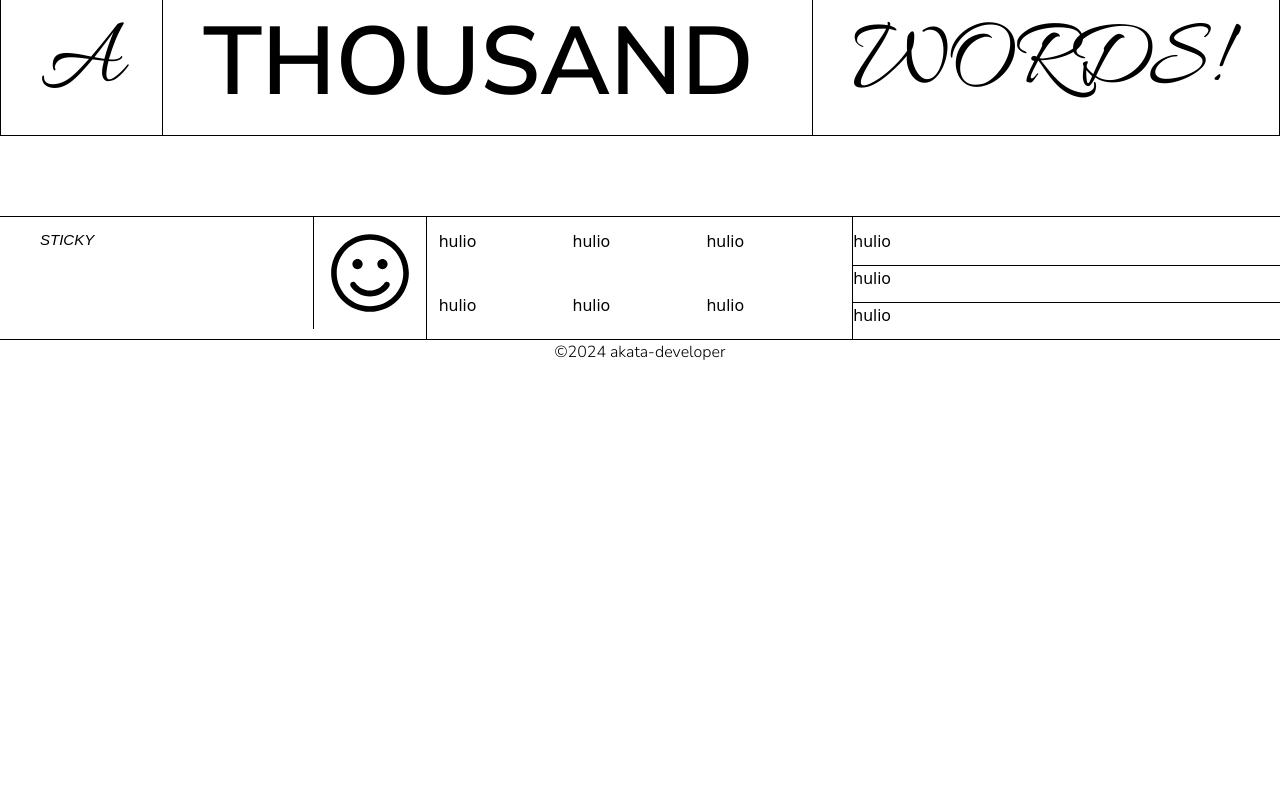
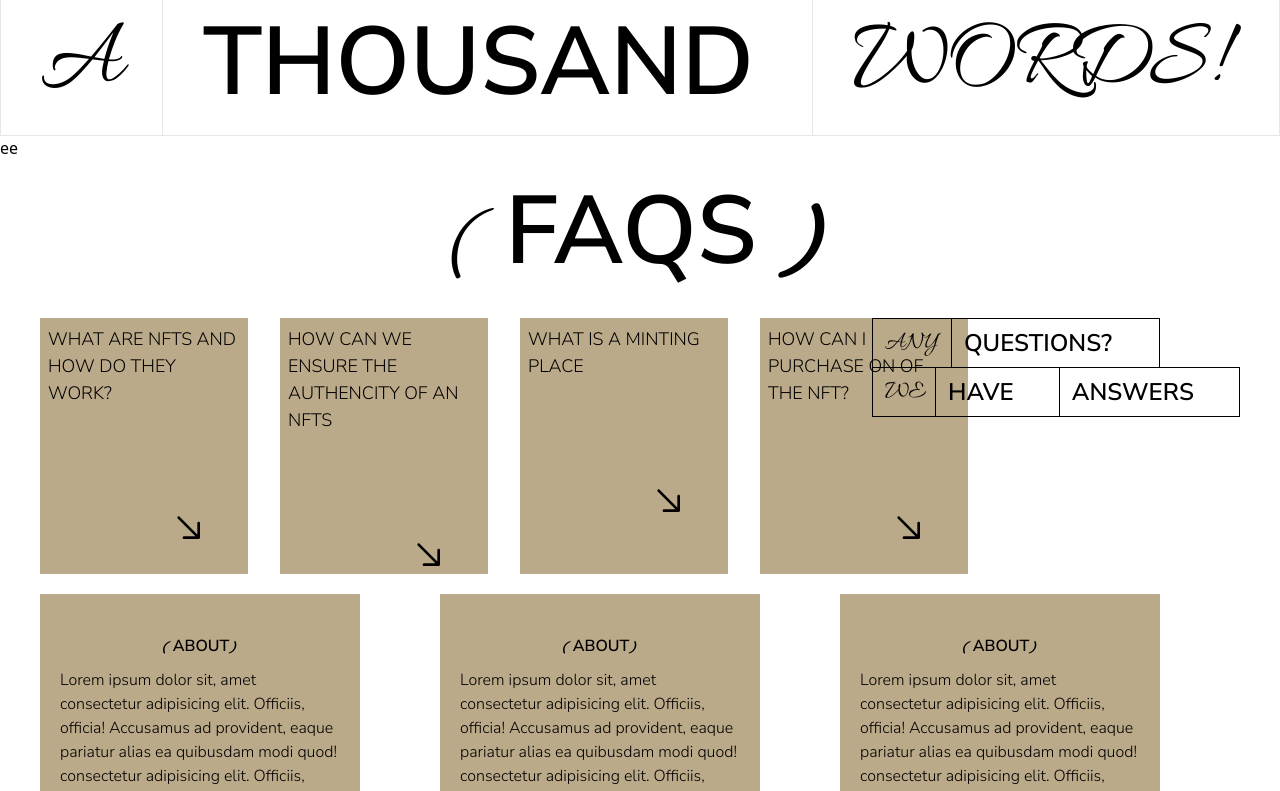
Before and after one commit to Baah-Danso-Kenneth/celo-bootCamp-nft-project, a Next.js app in the folder frontend/: page / in a window 1280 px wide. Shown: the part 820-1611 px from the top of the page. Before the commit the page ends 1184 px from the top, so only its background shows below. Built offline with nearby package versions, Linux system fonts and the light colour scheme; a web font is replaced by a local one.

Commit message:
Add UI for various components

```diff
--- a/frontend/src/app/page.tsx
+++ b/frontend/src/app/page.tsx
@@ -1,9 +1,11 @@
 import BannerPage from '@/components/sections/landingPage/bannerPage'
 import Footer from '@/components/shared/Footer'
 import Header from '@/components/shared/Header'
+import Faqs from '@/components/ui/faqs'
+import RotationText from '@/components/ui/rotationText'
 import TableParts from '@/components/ui/tableParts'
 import React from 'react'
-
+import AboutContent from '../components/sections/landingPage/aboutContent';
 
 function Home() {
   return (
@@ -12,6 +14,9 @@ function Home() {
       <Header/>
       <BannerPage/>
       <TableParts/>
+      <RotationText/>
+      <Faqs/>
+      <AboutContent/>
       <Footer/>
     </div>
   )
--- /dev/null
+++ b/frontend/src/components/ui/faqs/index.tsx
@@ -0,0 +1,39 @@
+import React from 'react'
+import FrequentQuestionCard from '../frequentQuestionCard'
+import { ArrowBottomLeftIcon, ArrowBottomRightIcon } from '@radix-ui/react-icons'
+import { Anybody } from 'next/font/google'
+import Anyquestion from '../anyquestion'
+function  Faqs() {
+
+  return (
+    <div>
+      <div className='text-[6rem] flex justify-center'>
+       <h1 className='font-nunito uppercase font-extrabold'><span className='font-allura font-light mr-5'>(</span>faqs <span className='font-allura'>)</span></h1>
+      </div>
+
+      <div className='grid grid-cols-5 mx-10 relative '>
+        <FrequentQuestionCard
+         text='what are nfts and how do they work? '
+         icon={<ArrowBottomRightIcon className='w-10 h-16 font-light'/>}/>
+
+      <FrequentQuestionCard
+         text='how can we ensure the authencity of an nfts'
+         icon={<ArrowBottomRightIcon className='w-10 h-16 font-light'/>}/>
+
+<FrequentQuestionCard
+         text='what is a minting place'
+         icon={<ArrowBottomRightIcon className='w-10 h-16 font-light'/>}/>
+
+   <Anyquestion/>
+<FrequentQuestionCard
+         text='how can i purchase on of the nft?'
+         icon={<ArrowBottomRightIcon className='w-10 h-16 font-light'/>}/>
+
+
+      </div>
+
+    </div>
+  )
+}
+
+export default  Faqs
--- a/frontend/tailwind.config.ts
+++ b/frontend/tailwind.config.ts
@@ -21,16 +21,13 @@ const config: Config = {
         'custom-gradient': 'linear-gradient(to bottom, #B78BF2 0%, #A8FF8A 100%)',
       },
       colors: {
-        dark: '#000000',
-        light: '#F2F2F4',
-        primary: '#A8FF8A',
-        darkGray: '#222222',
-        darkGrayHue: '#333333',
-        gray: '#969696',
-        grayTint: '#EFEFEF',
-        mouve:'#B78BF2'
+        beige: '#BBAA89',
+        rose: '#FE191F',
+        tan: '#B29b7e',
+        light:'#e4e1dc'
       },
       animation: {
+        'spin-slow': 'spin 7s linear infinite',
         flash: 'flash 2.5s infinite',
       },
       keyframes: {
```
Also changed, not shown: frontend/public/images/sticky_nft_rotate.png (added).
